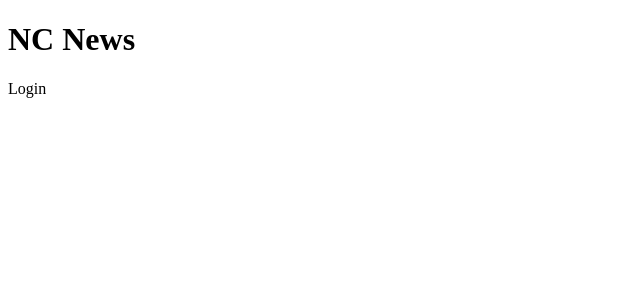
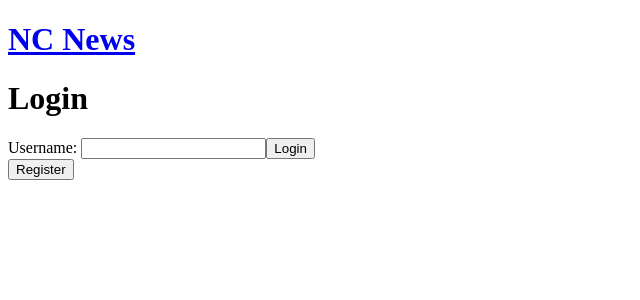
Before and after one commit to MKD01/nc-news, a React (Create React App) app: page / in a window 1280 px wide. Shown: the top 300 px of the page, without its empty margins (0-640 px from the left). Built offline with nearby package versions, Linux system fonts and the light colour scheme.

Commit message:
implement login page

```diff
--- a/src/App.js
+++ b/src/App.js
@@ -1,14 +1,14 @@
-import { useState } from 'react';
-import { BrowserRouter, Route, Routes } from 'react-router-dom';
+import { BrowserRouter, Link, Route, Routes } from 'react-router-dom';
 import './App.css';
-import { UserContext } from './contexts/Users';
+import { UserContext, UserProvider } from './contexts/Users';
 import { Articles, Login, Nav, SingleArticle, User } from './components/index';
+import { useContext } from 'react';
 
 function App() {
-  const [currentUser, setCurrentUser] = useState({});
+  const { isLoggedIn } = useContext(UserContext);
 
   const loginHandler = () => {
-    return Object.keys(currentUser).length ? (
+    return isLoggedIn ? (
       <>
         <Nav />
         <Routes>
@@ -27,10 +27,10 @@ function App() {
   return (
     <BrowserRouter>
       <div>
-        <h1>NC News</h1>
-        <UserContext.Provider value={{ currentUser, setCurrentUser }}>
-          {loginHandler()}
-        </UserContext.Provider>
+        <Link to="/">
+          <h1>NC News</h1>
+        </Link>
+        {loginHandler()}
       </div>
     </BrowserRouter>
   );
--- a/src/components/Login.js
+++ b/src/components/Login.js
@@ -1,7 +1,62 @@
-import React from 'react';
+import React, { useContext, useState } from 'react';
+import { UserContext } from '../contexts/Users';
+import { getUserByUsername } from '../utils/api';
 
 const Login = () => {
-  return <div>Login</div>;
+  const { setCurrentUser } = useContext(UserContext);
+  const [registerSelected, setRegisterSelected] = useState(false);
+
+  const registerHandler = () => {
+    setRegisterSelected((currSelected) => !currSelected);
+  };
+
+  const loginHandler = (event) => {
+    event.preventDefault();
+    let username = event.target.username.value;
+    if (username) {
+      getUserByUsername(username).then((res) => {
+        setCurrentUser(res);
+      });
+    }
+  };
+
+  const registerForm = () => {
+    if (registerSelected) {
+      return (
+        <div>
+          <form>
+            <label>
+              Name: <input id="name"></input>
+            </label>
+            <label>
+              Username: <input id="username"></input>
+            </label>
+            <label>
+              Avatar: <input id="avatar_url"></input>
+            </label>
+          </form>
+        </div>
+      );
+    }
+  };
+
+  return (
+    <div>
+      <h1>Login</h1>
+      <form
+        onSubmit={(event) => {
+          loginHandler(event);
+        }}
+      >
+        <label>
+          Username: <input id="username"></input>
+        </label>
+        <button>Login</button>
+      </form>
+      <button onClick={registerHandler}>Register</button>
+      {registerForm()}
+    </div>
+  );
 };
 
 export default Login;
--- a/src/contexts/Users.js
+++ b/src/contexts/Users.js
@@ -1,3 +1,15 @@
-import { createContext } from 'react';
+import { createContext, useState } from 'react';
 
 export const UserContext = createContext();
+
+export const UserProvider = (props) => {
+  const [currentUser, setCurrentUser] = useState({});
+
+  const isLoggedIn = currentUser.username !== undefined;
+
+  return (
+    <UserContext.Provider value={{ currentUser, setCurrentUser, isLoggedIn }}>
+      {props.children}
+    </UserContext.Provider>
+  );
+};
--- a/src/index.js
+++ b/src/index.js
@@ -1,11 +1,14 @@
 import React from 'react';
 import ReactDOM from 'react-dom';
 import App from './App';
+import { UserProvider } from './contexts/Users';
 import reportWebVitals from './reportWebVitals';
 
 ReactDOM.render(
   <React.StrictMode>
-    <App />
+    <UserProvider>
+      <App />
+    </UserProvider>
   </React.StrictMode>,
   document.getElementById('root')
 );
--- /dev/null
+++ b/src/utils/api.js
@@ -0,0 +1,23 @@
+import axios from 'axios';
+
+const api = axios.create({
+  baseURL: 'https://mkd-nc-news.herokuapp.com/api',
+});
+
+export const getUserByUsername = (username) => {
+  return api.get(`/users/${username}`).then((res) => {
+    return res.data.user;
+  });
+};
+
+export const getArticles = () => {
+  return api.get(`/articles`).then((res) => {
+    return res.data.articles;
+  });
+};
+
+export const getArticleById = (article_id) => {
+  return api.get(`/articles/${article_id}`).then((res) => {
+    return res.data.article;
+  });
+};
```
